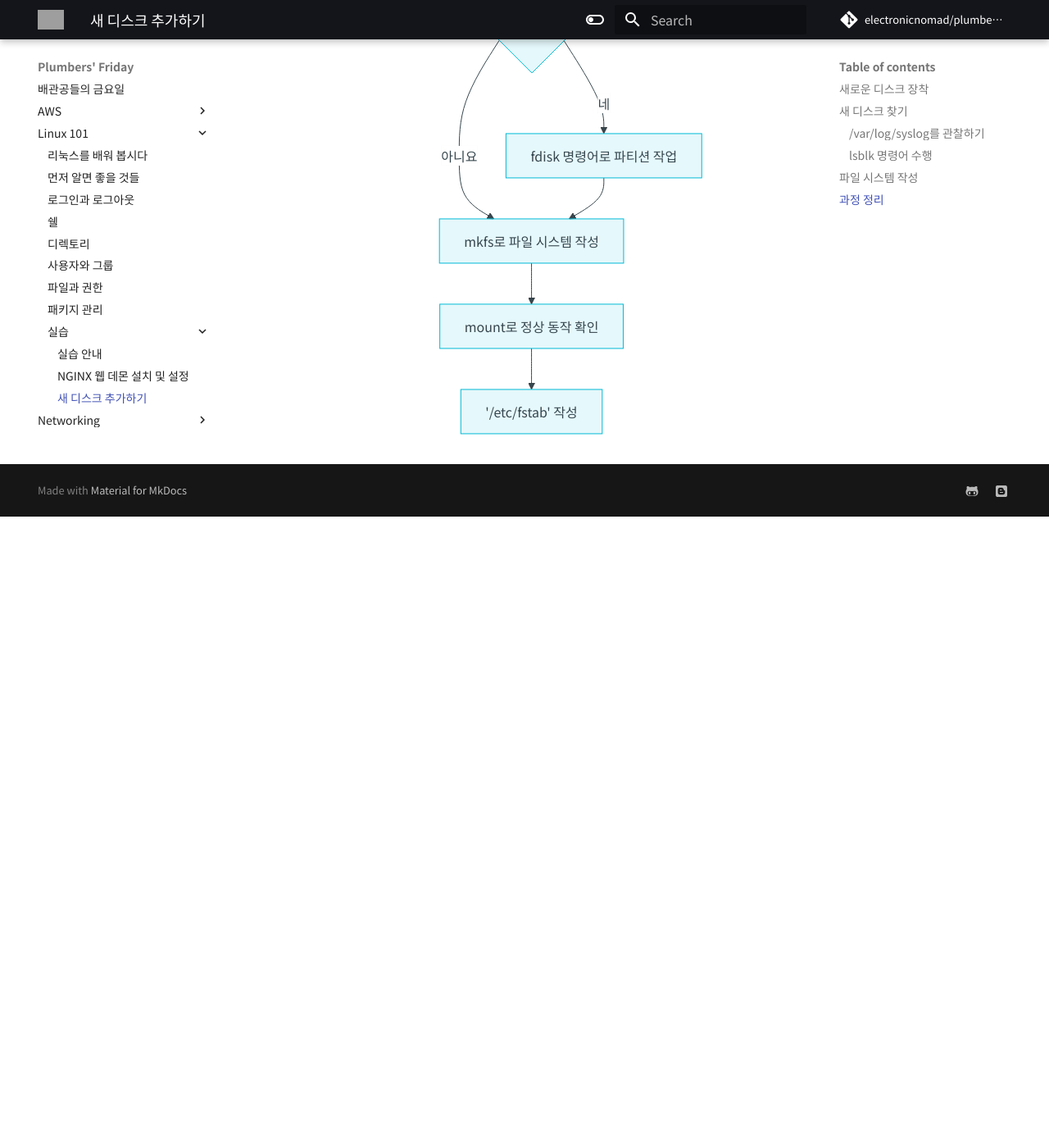
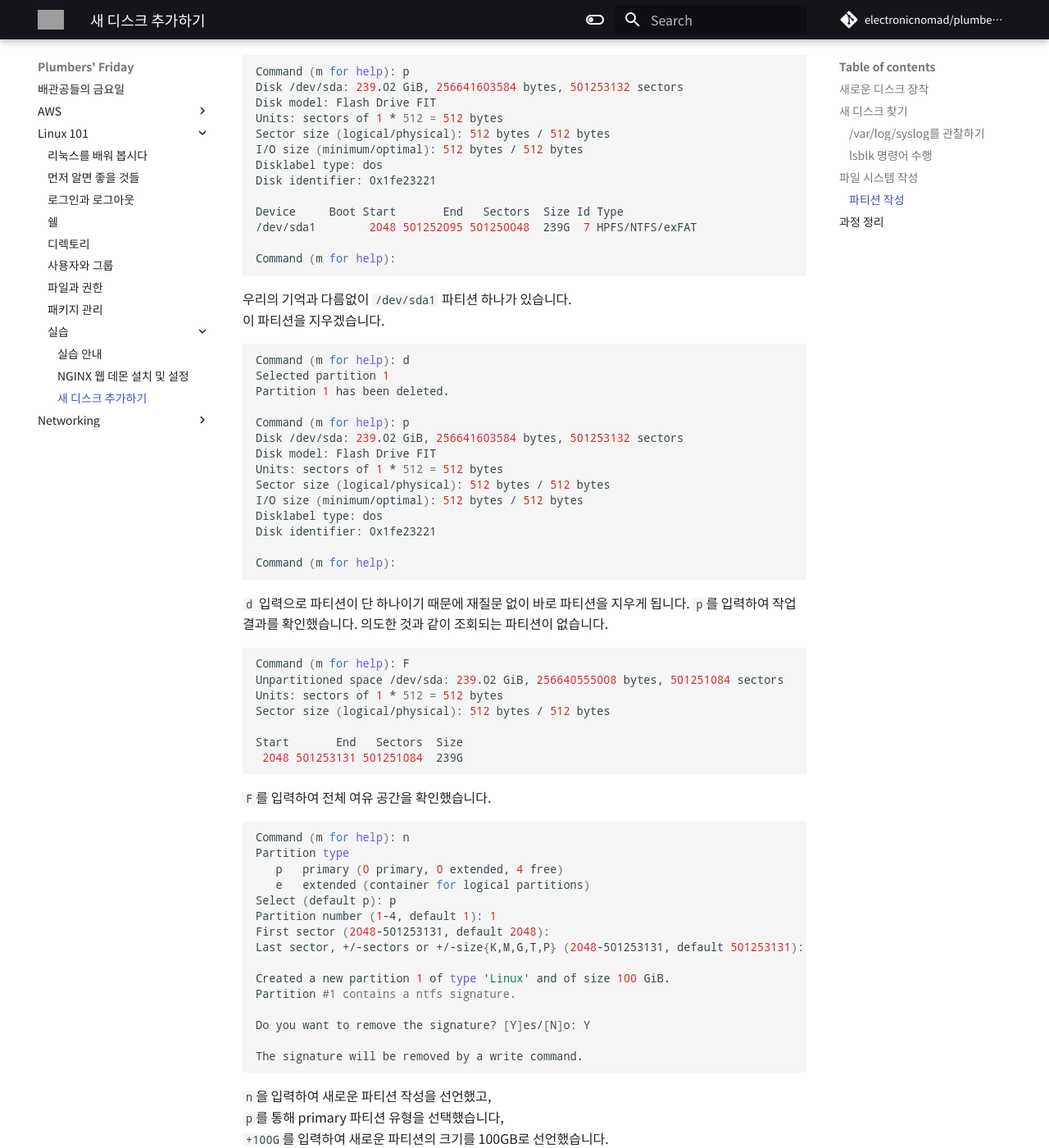
Before and after one commit to electronicnomad/plumbers-friday, an MkDocs documentation site: the page built from docs/linux/tutorials/disk.md, in a window 1280 px wide and 1400 px high, scrolled down 4175 px. Shown: the whole window at 82% size. Built offline with MkDocs 1.6.1 and Material for MkDocs 9.7.7, drawn with Linux system fonts in a browser that asks for light colours; some web fonts are replaced; comment, search, counter and statistics services are not loaded; before the commit the page ends 4805 px from its top, so only the background shows below that; some of the changed text lies outside the part shown; grey boxes are pictures that could not be loaded.

Commit message:
Update disk.md

````diff
--- a/docs/linux/tutorials/disk.md
+++ b/docs/linux/tutorials/disk.md
@@ -124,7 +124,7 @@ mount라는 명령은 후속 옵셥이 없으면, 시스템에 현재 마운트
 이 파일 시스템이 좋다면 이대로 사용해도 되겠습니다. 그런데, 다른 파일 시스템으로 작성하고자 한다면
 이 또한 가능합니다.
 
-!!! note
+!!! note "항상 그렇지 않다"
     위에서 보여준 예제는 Raspberry Pi OS가 동작하는 곳에 USB 메모리를 연결한 결과입니다.
     해당 환경에서는 OS가 인식할 수 있는 파일 시스템을 가지고 있는 스토리지 디바이스를 감지하면
     자동으로 마운트하게 됩니다. 모든 Linux를 커널로 가지고 있는 배포판이 동일하게 동작하지는 않습니다.
@@ -143,17 +143,142 @@ $ sudo umount /media/pi/256
 만약 파일 시스템을 작성하기 전에 대상 디스크의 파티션을 나누어야 한다면,
 `fdisk` 명령으로 해당 작업을 진행할 수 있습니다.
 
+### 파티션 작성
+
+`fdisk`는 전통적인 디스크 관리 명령입니다.
+파티션을 삭제 및 작성할 수 있으며, 아주 오래된 프로그램답게
+이제는 거의 잊혀진 (쓸모 없어진) 옵션들도 즐비합니다.
+
+`fdisk` 대신 `parted`라는 명령어를 사용할 수도 있습니다.
+같은 목적을 가진 다른 명령어입니다. 여기에서는 `fdisk`를 설명합니다.
+현대적인 운영 환경에서는 `parted`가 더 적합할 수 있습니다.
+
+!!! info "parted 사용자 안내서"
+    https://www.gnu.org/software/parted/manual/parted.html
+
+다음의 명령어와 같이 `fdisk`를 확인된 새 디스크 경로를 지정하여 실행합니다.
+
 ```bash
 $ sudo fdisk /dev/sda
+
+Welcome to fdisk (util-linux 2.37.2).
+Changes will remain in memory only, until you decide to write them.
+Be careful before using the write command.
+
+
+Command (m for help):
 ```
+`m`은 도움말을 보는 것인데, 매우 유용합니다.
+모든 걸 기억하는 것보다 어디에 무엇이 있는지 잘 찾는 능력이 더 중요합니다.
 
-!!! info "리눅스 배포판에서 디스크 경로"
+!!! note "리눅스 배포판에서 디스크 경로"
     `/dev/sda`는 위 예시에서 나타는 디스크의 경로입니다.<br />
     s는 SCSI, d는 Disk, a는 디스크 순번입니다.
     `/dev/sda는` 해당 시스템에 장착된 첫 번째 SCSI Disk라는 뜻이 됩니다.
     두 번째 디스크는 `/dev/sdb`가 됩니다.
+    (과거의 IDE 형식의 디스크 이외에는 대체로 SCSI 디스크로 구분합니다)
     이 이후에 붙는 숫자는 파티션입니다. `/dev/sda1`은 첫 번째 SCSI Disk의 첫번째 파티션이라는
     의미가 됩니다. 파티션을 작성하는 작업은 그래서, `/dev/sda`를 `fdisk`에서 선택하게 됩니다.
+
+앞서 자동 마운트 된 것에서 알 수 있듯이 해당 `/dev/sda`는 exfat 파티션 1개를 가지고 있습니다.
+이 파티션을 지우고, 두 개의 파티션을 만들어 보겠습니다.
+먼저 해당 디스크가 어떤 파티션 정보를 가지고 있는지 확인합니다.
+
+```bash
+Command (m for help): p
+Disk /dev/sda: 239.02 GiB, 256641603584 bytes, 501253132 sectors
+Disk model: Flash Drive FIT
+Units: sectors of 1 * 512 = 512 bytes
+Sector size (logical/physical): 512 bytes / 512 bytes
+I/O size (minimum/optimal): 512 bytes / 512 bytes
+Disklabel type: dos
+Disk identifier: 0x1fe23221
+
+Device     Boot Start       End   Sectors  Size Id Type
+/dev/sda1        2048 501252095 501250048  239G  7 HPFS/NTFS/exFAT
+
+Command (m for help):
+```
+
+우리의 기억과 다름없이 `/dev/sda1` 파티션 하나가 있습니다.
+이 파티션을 지우겠습니다.
+
+```bash
+Command (m for help): d
+Selected partition 1
+Partition 1 has been deleted.
+
+Command (m for help): p
+Disk /dev/sda: 239.02 GiB, 256641603584 bytes, 501253132 sectors
+Disk model: Flash Drive FIT
+Units: sectors of 1 * 512 = 512 bytes
+Sector size (logical/physical): 512 bytes / 512 bytes
+I/O size (minimum/optimal): 512 bytes / 512 bytes
+Disklabel type: dos
+Disk identifier: 0x1fe23221
+
+Command (m for help):
+```
+
+`d` 입력으로 파티션이 단 하나이기 때문에 재질문 없이 바로 파티션을 지우게 됩니다.
+`p`를 입력하여 작업 결과를 확인했습니다. 의도한 것과 같이 조회되는 파티션이 없습니다.
+
+```bash
+Command (m for help): F
+Unpartitioned space /dev/sda: 239.02 GiB, 256640555008 bytes, 501251084 sectors
+Units: sectors of 1 * 512 = 512 bytes
+Sector size (logical/physical): 512 bytes / 512 bytes
+
+Start       End   Sectors  Size
+ 2048 501253131 501251084  239G
+```
+
+`F`를 입력하여 전체 여유 공간을 확인했습니다.
+
+```bash
+Command (m for help): n
+Partition type
+   p   primary (0 primary, 0 extended, 4 free)
+   e   extended (container for logical partitions)
+Select (default p): p
+Partition number (1-4, default 1): 1
+First sector (2048-501253131, default 2048):
+Last sector, +/-sectors or +/-size{K,M,G,T,P} (2048-501253131, default 501253131): +100G
+
+Created a new partition 1 of type 'Linux' and of size 100 GiB.
+Partition #1 contains a ntfs signature.
+
+Do you want to remove the signature? [Y]es/[N]o: Y
+
+The signature will be removed by a write command.
+```
+
+`n`을 입력하여 새로운 파티션 작성을 선언했고,
+`p`를 통해 primary 파티션 유형을 선택했습니다,
+`+100G`를 입력하여 새로운 파티션의 크기를 100GB로 선언했습니다.
+이전 파티션에 남아 있는 기록을 지우겠느냐? 라는 질의가 있었고, Yes라고 답했습니다.
+
+아래는 새로 작성한 파티션을 확인하는 `p`의 입력과 결과입니다.
+
+```bash
+Command (m for help): p
+Disk /dev/sda: 239.02 GiB, 256641603584 bytes, 501253132 sectors
+Disk model: Flash Drive FIT
+Units: sectors of 1 * 512 = 512 bytes
+Sector size (logical/physical): 512 bytes / 512 bytes
+I/O size (minimum/optimal): 512 bytes / 512 bytes
+Disklabel type: dos
+Disk identifier: 0x1fe23221
+
+Device     Boot Start       End   Sectors  Size Id Type
+/dev/sda1        2048 209717247 209715200  100G 83 Linux
+
+Filesystem/RAID signature on partition 1 will be wiped.
+
+Command (m for help):
+```
+
+
 
 ## 과정 정리
 
````
Also changed, not shown: other parts of docs/linux/tutorials/disk.md (+5 -5 lines).
